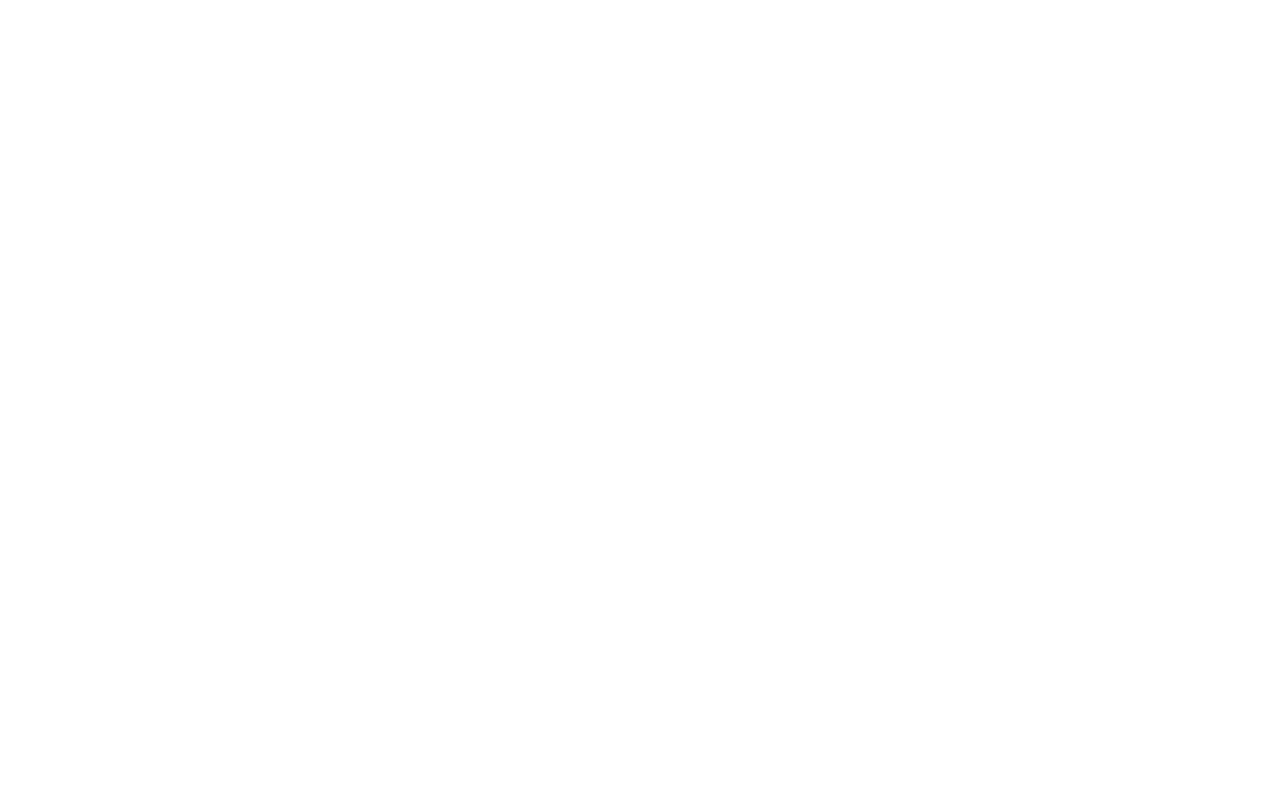
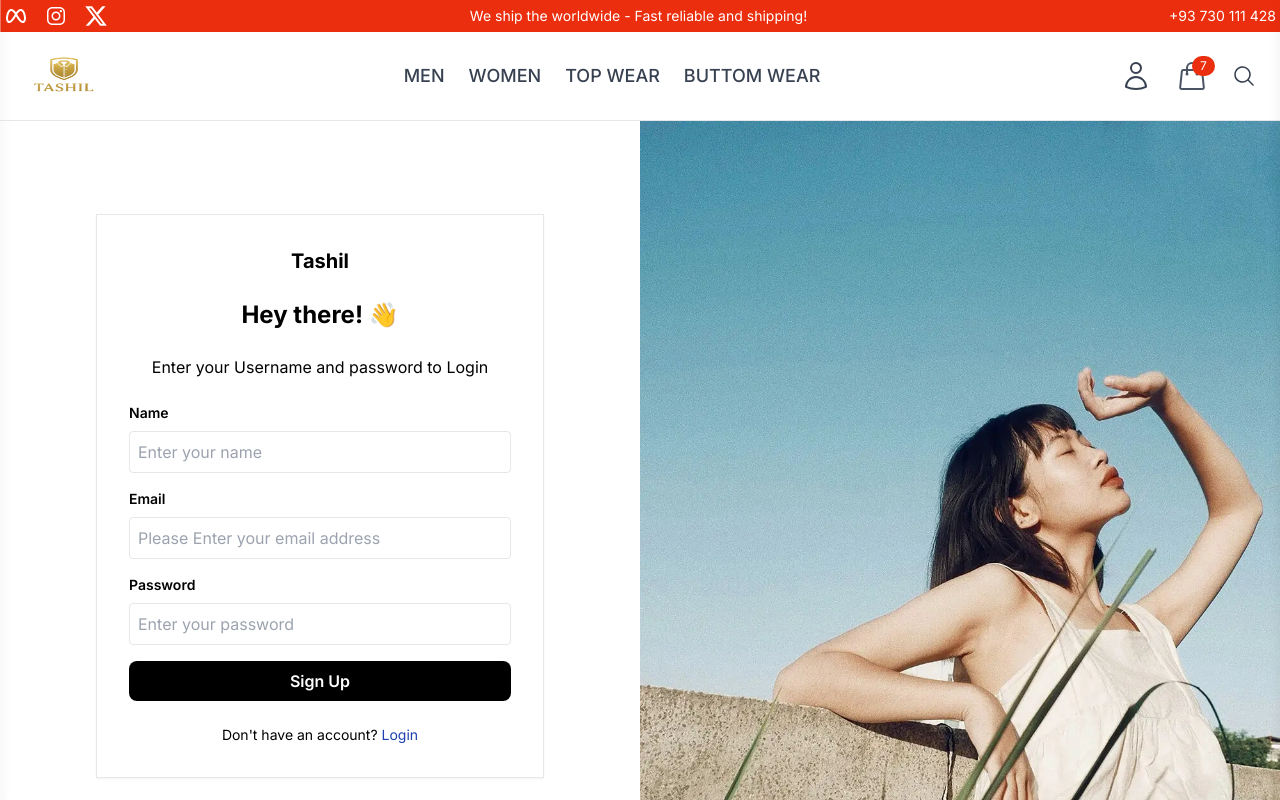
Before and after one commit to DostMohammadFahimi/FAS, a React (Vite) app: page /register in a window 1280 px wide. Before the commit this address had no page. Shown: the top 800 px of the page. Built offline with nearby package versions, Linux system fonts and the light colour scheme.

Commit message:
complete the login and registation page.

```diff
--- a/src/App.jsx
+++ b/src/App.jsx
@@ -2,6 +2,8 @@
 import UserLayout from "./components/Layout/UserLayout";
 import Home from "./pages/Home";
 import { Toaster } from "sonner";
+import Login from "./pages/Login";
+import Register from "./pages/Register";
 function App() {
   return (
     <BrowserRouter>
@@ -9,6 +11,8 @@
       <Routes>
         <Route path="/" element={<UserLayout />}>
           <Route index element={<Home />} />
+          <Route path="login" element={<Login />} />
+          <Route path="register" element={<Register />} />
         </Route>
         <Route>{/* Admin layput */},</Route>
       </Routes>
--- /dev/null
+++ b/src/pages/Login.jsx
@@ -0,0 +1,73 @@
+import { useState } from "react";
+import login from "../assets/login.webp";
+import { Link } from "react-router-dom";
+
+const Login = () => {
+  const [email, setEmail] = useState("");
+  const [password, setpassword] = useState("");
+
+  const handleSubmit = (e) => {
+    e.preventDefault();
+    console.log("User Registered:", {email, password });
+  };
+
+  return (
+    <div className="flex">
+      <div className="w-full md:w-1/2 flex flex-col justify-center items-center p-8 md:p-12">
+        <form onSubmit={handleSubmit} className="w-full max-w-md bg-white p-8 reounded-lg border shadow-sm">
+          <div className="flex justify-center mb-6">
+            <h1 className="text-xl font-bold">Tashil</h1>
+          </div>
+          <h2 className="text-2xl font-bold text-center mb-6">Hey there! 👋</h2>
+          <p className="text-center mb-6">
+            Enter your Username and password to Login
+          </p>
+          <div className="mb-4">
+            <label className="block text-sm font-semibold mb-2">Email</label>
+            <input
+              type="email"
+              value={email}
+              onChange={(e) => setEmail(e.target.value)}
+              placeholder="Please Enter your email address"
+              className="w-full p-2 border rounded"
+            />
+          </div>
+          <div className="mb-4">
+            <label className="block text-sm font-semibold mb-2">Password</label>
+            <input
+              type="password"
+              value={password}
+              onChange={(e) => setpassword(e.target.value)}
+              className="w-full p-2 border rounded"
+              placeholder="Enter your password"
+            />
+          </div>
+          <button
+            type="submit"
+            className="w-full bg-black text-white p-2 rounded-lg font-semibold hover:bg-gray-800 transition"
+          >
+            Sign In
+          </button>
+          <p className="mt-6 text-center text-sm">
+            Don't have an account?{" "}
+            <Link to="/register" className="text-blue-800">
+              Register
+            </Link>
+          </p>
+        </form>
+      </div>
+
+      <div className="hidden md:block w-1/2 bg-gray-800 ">
+        <div className="h-full flex flex-col justify-center items-center">
+          <img
+            src={login}
+            alt="Login"
+            className="h-[750px] w-full object-cover"
+          />
+        </div>
+      </div>
+    </div>
+  );
+};
+
+export default Login;
--- /dev/null
+++ b/src/pages/Register.jsx
@@ -0,0 +1,86 @@
+import { useState } from "react";
+import register from "../assets/register.webp";
+import { Link } from "react-router-dom";
+
+const Register = () => {
+  const [email, setEmail] = useState("");
+  const [password, setpassword] = useState("");
+  const [name, setName] = useState("");
+
+  const handleSubmit = (e) => {
+    e.preventDefault();
+    console.log("User Registered:", { name, email, password });
+  };
+  return (
+    <div className="flex">
+      <div className="w-full md:w-1/2 flex flex-col justify-center items-center p-8 md:p-12">
+        <form
+          onSubmit={handleSubmit}
+          className="w-full max-w-md bg-white p-8 reounded-lg border shadow-sm"
+        >
+          <div className="flex justify-center mb-6">
+            <h1 className="text-xl font-bold">Tashil</h1>
+          </div>
+          <h2 className="text-2xl font-bold text-center mb-6">Hey there! 👋</h2>
+          <p className="text-center mb-6">
+            Enter your Username and password to Login
+          </p>
+          <div className="mb-4">
+            <label className="block text-sm font-semibold mb-2">Name</label>
+            <input
+              type="name"
+              value={name}
+              onChange={(e) => setName(e.target.value)}
+              placeholder="Enter your name"
+              className="w-full p-2 border rounded"
+            />
+          </div>
+          <div className="mb-4">
+            <label className="block text-sm font-semibold mb-2">Email</label>
+            <input
+              type="email"
+              value={email}
+              onChange={(e) => setEmail(e.target.value)}
+              placeholder="Please Enter your email address"
+              className="w-full p-2 border rounded"
+            />
+          </div>
+          <div className="mb-4">
+            <label className="block text-sm font-semibold mb-2">Password</label>
+            <input
+              type="password"
+              value={password}
+              onChange={(e) => setpassword(e.target.value)}
+              className="w-full p-2 border rounded"
+              placeholder="Enter your password"
+            />
+          </div>
+          <button
+            type="submit"
+            className="w-full bg-black text-white p-2 rounded-lg font-semibold hover:bg-gray-800 transition"
+          >
+            Sign Up
+          </button>
+          <p className="mt-6 text-center text-sm">
+            Don't have an account?{" "}
+            <Link to="/login" className="text-blue-800">
+              Login
+            </Link>
+          </p>
+        </form>
+      </div>
+
+      <div className="hidden md:block w-1/2 bg-gray-800 ">
+        <div className="h-full flex flex-col justify-center items-center">
+          <img
+            src={register}
+            alt="Login"
+            className="h-[750px] w-full object-cover"
+          />
+        </div>
+      </div>
+    </div>
+  );
+};
+
+export default Register;
```
